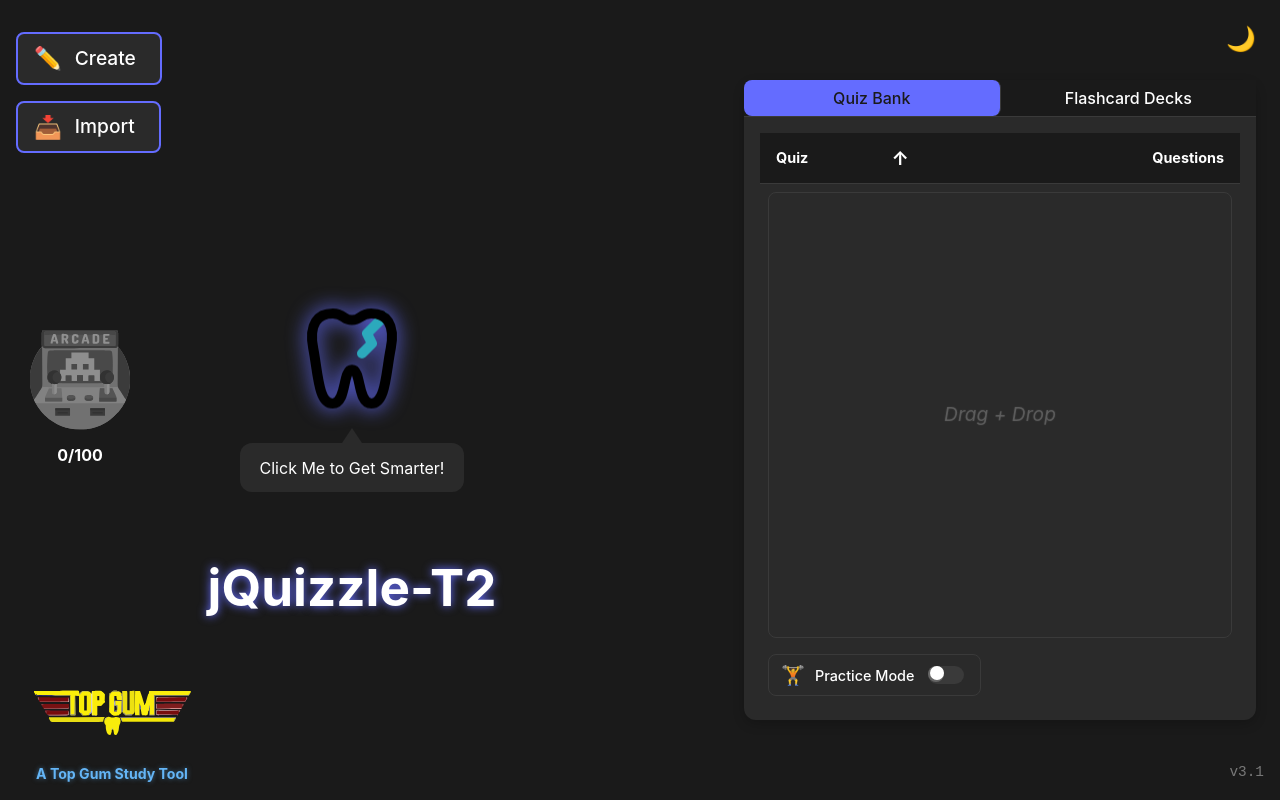
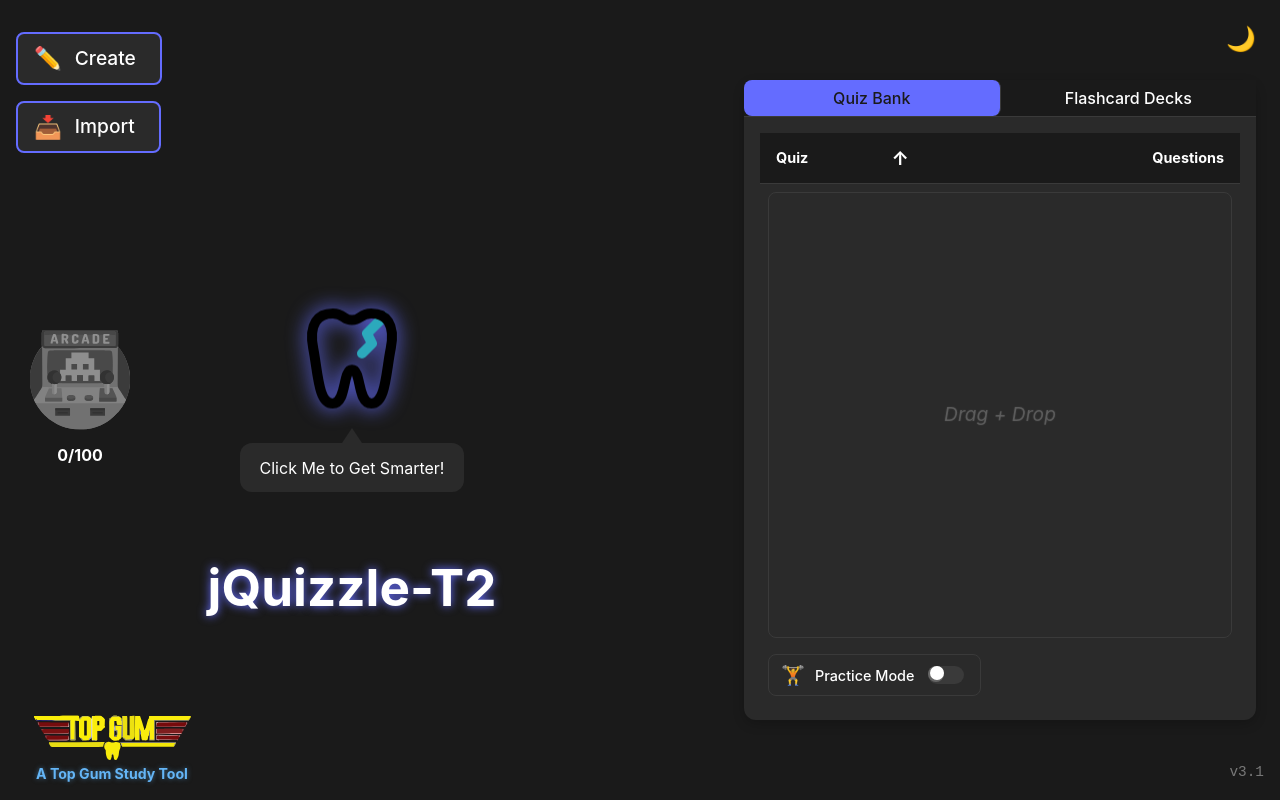
Before and after one commit to jHoon7/jQuizzle-T2, a React (Vite) app in the folder jQuizzle-T2/: page / in a window 1280 px wide. Built offline with nearby package versions, Linux system fonts and the light colour scheme.

Commit message:
fixed style element

```diff
--- a/jQuizzle-T2/src/App.css
+++ b/jQuizzle-T2/src/App.css
@@ -509,7 +509,7 @@
   display: flex;
   flex-direction: column;
   align-items: center;
-  gap: 0.25rem;
+  gap: 0;
   width: 160px;
   opacity: 1;
   transition: opacity 0.3s ease;
@@ -541,6 +541,7 @@
   font-weight: bold;
   text-shadow: 0 0 5px rgba(100, 181, 246, 0.5);
   white-space: nowrap;
+  margin-top: -1.3rem; /* Added negative margin to pull text up */
 }
 
 .main-content {
```
